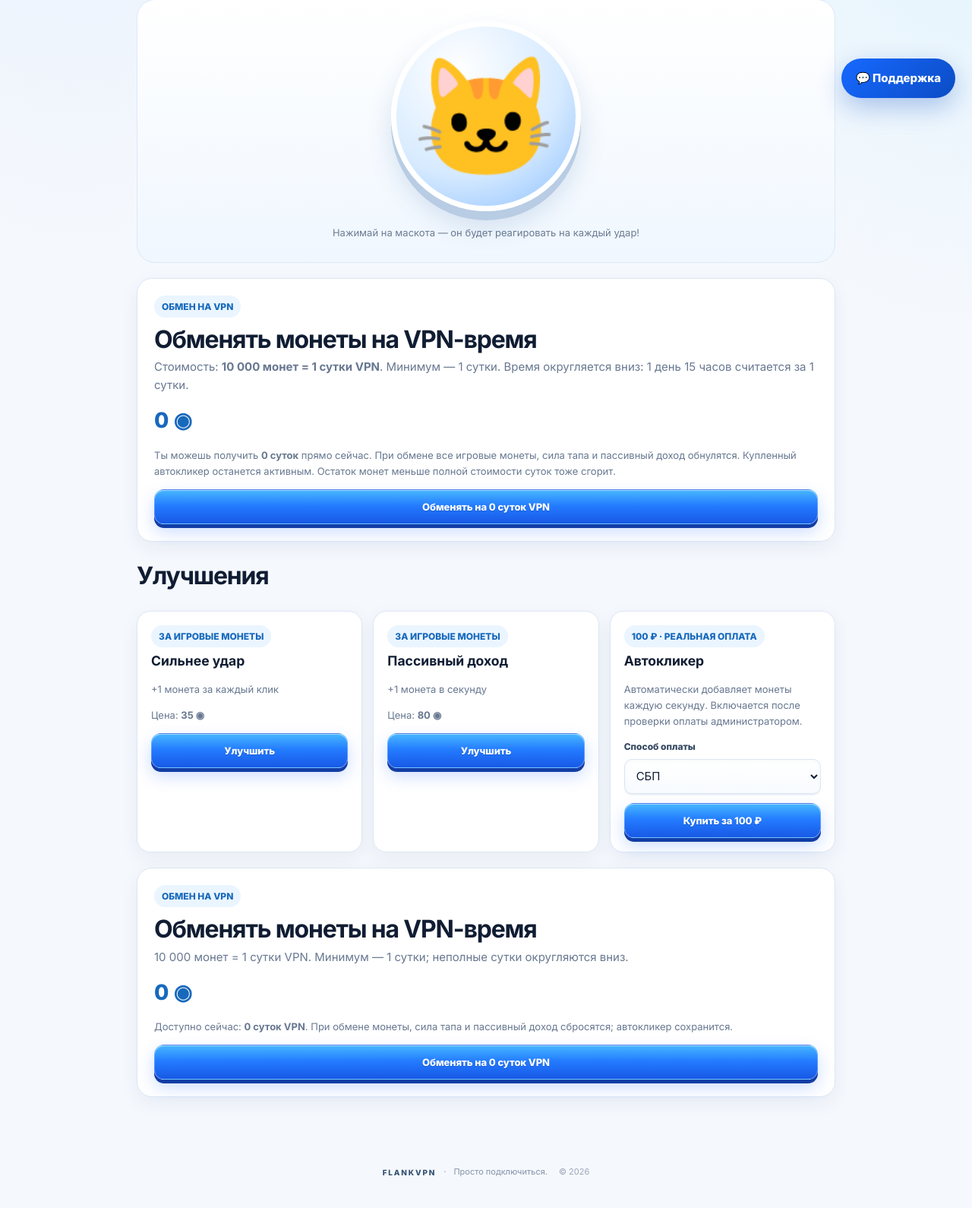
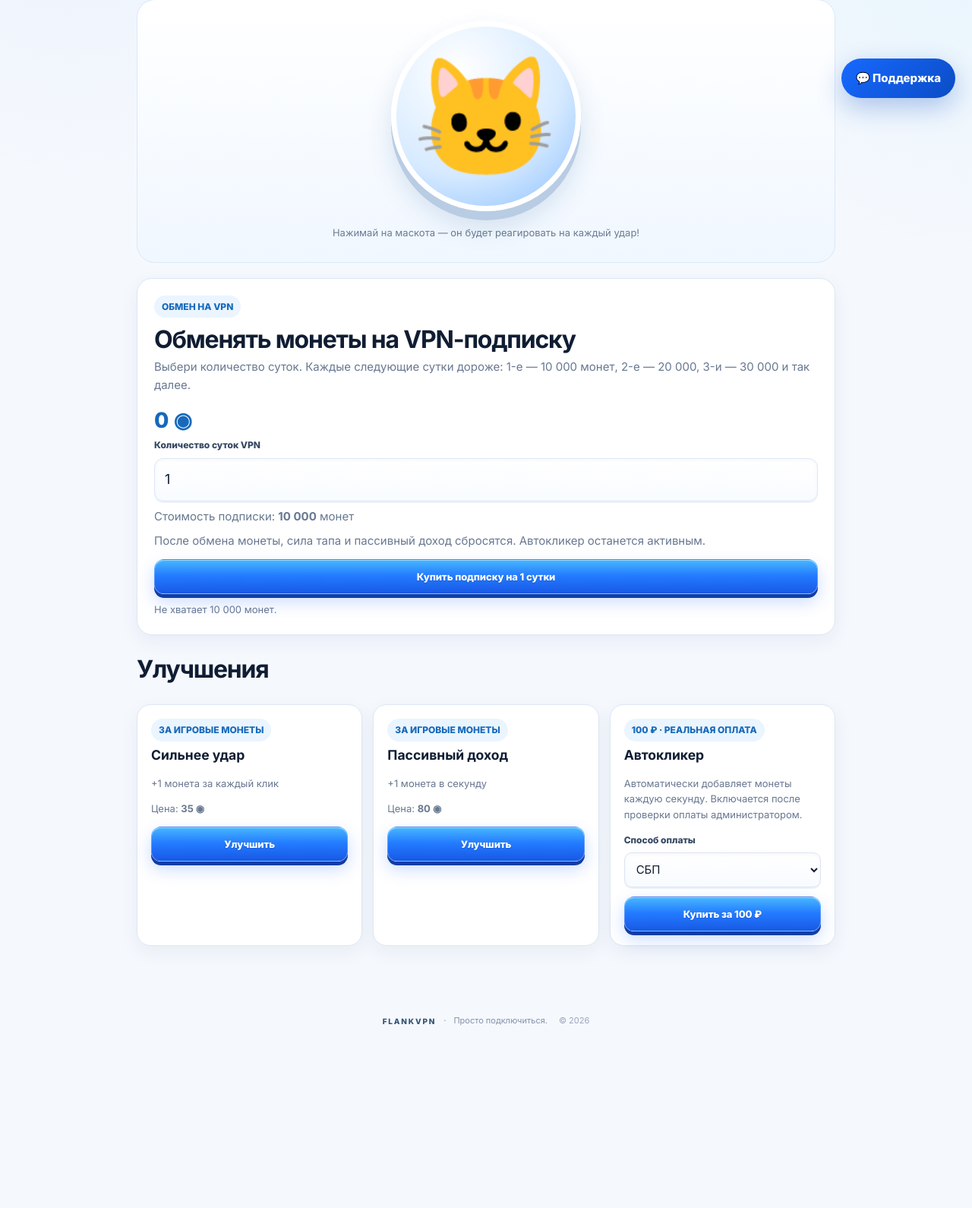
Before and after one commit to magapingpenim-cloud/lumovpn, a Flask app: page /game in a window 1280 px wide. Shown: the part 649-2239 px from the top of the page at 76% size. After the commit the page ends 1999 px from the top, so only its background shows below. Run offline with Flask 3, Linux system fonts and the light colour scheme; the visitor is signed in with stand-in values (Sample User, id 1); data comes from the database, SQL or seed files in the repository; data that the repository does not hold is empty; parts of the project's set-up code (start-up, migrations or seed data) failed here and were passed over; some libraries are stand-ins or nearby versions.

Commit message:
Add visible VPN subscription duration calculator

```diff
--- a/templates/game.html
+++ b/templates/game.html
@@ -23,27 +23,38 @@
  </div>
 </section>
 <section class="game-stage"><button type="button" id="mascot" class="mascot" aria-label="Нажми, чтобы заработать монеты"><span class="cat-face" aria-hidden="true">🐱</span></button><p class="tap-hint">Нажимай на маскота — он будет реагировать на каждый удар!</p></section>
-<section class="redeem-card">
- <span class="game-pill">ОБМЕН НА VPN</span><h2 style="margin:10px 0 5px">Обменять монеты на VPN-время</h2>
- <p style="margin:0 0 12px;color:#687891">Стоимость: <strong>{{ "{:,}".format(coins_per_vpn_day).replace(",", " ") }} монет = 1 сутки VPN</strong>. Минимум — 1 сутки. Время округляется вниз: 1 день 15 часов считается за 1 сутки.</p>
- <div class="redeem-value">{{ state.coins }} ◉</div>
- <p style="color:#687891;font-size:13px">Ты можешь получить <strong>{{ state.coins // coins_per_vpn_day }} суток</strong> прямо сейчас. При обмене все игровые монеты, сила тапа и пассивный доход обнулятся. Купленный автокликер останется активным. Остаток монет меньше полной стоимости суток тоже сгорит.</p>
- <form method="post" action="{{ url_for('game_redeem') }}" onsubmit="return confirm('Обменять монеты на {{ state.coins // coins_per_vpn_day }} суток VPN? Монеты, сила тапа и пассивный доход будут сброшены. Автокликер сохранится.')">
-  <button class="btn primary" type="submit" {% if state.coins < coins_per_vpn_day %}disabled{% endif %}>Обменять на {{ state.coins // coins_per_vpn_day }} суток VPN</button>
- </form>
-</section>
+<section class="redeem-card" id="vpn-exchange">
+  <span class="game-pill">ОБМЕН НА VPN</span><h2 style="margin:10px 0 5px">Обменять монеты на VPN-подписку</h2>
+  <p style="margin:0 0 12px;color:#687891">Выбери количество суток. Каждые следующие сутки дороже: 1-е — 10 000 монет, 2-е — 20 000, 3-и — 30 000 и так далее.</p>
+  <div class="redeem-value"><span id="exchange-balance">{{ state.coins }}</span> ◉</div>
+  <label for="exchange-days">Количество суток VPN</label>
+  <input id="exchange-days" name="days" type="number" min="1" max="365" value="1" step="1" style="display:block;width:100%;box-sizing:border-box;margin:8px 0;padding:13px;border:1px solid #dce7f5;border-radius:12px;font-size:18px">
+  <p style="margin:0 0 8px;color:#687891">Стоимость подписки: <strong id="exchange-cost">10 000</strong> монет</p>
+  <p style="margin:0 0 12px;color:#687891">После обмена монеты, сила тапа и пассивный доход сбросятся. Автокликер останется активным.</p>
+  <form id="exchange-form" method="post" action="{{ url_for('game_redeem') }}" onsubmit="return confirm('Купить VPN-подписку на выбранное количество суток? Монеты, сила тапа и пассивный доход будут сброшены. Автокликер сохранится.')">
+   <input type="hidden" name="days" id="exchange-days-hidden" value="1">
+   <button class="btn primary" id="exchange-buy" type="submit" {% if state.coins < coins_per_vpn_day %}disabled{% endif %}>Купить подписку на 1 сутки</button>
+   <p id="exchange-note" style="margin:10px 0 0;color:#687891;font-size:13px"></p>
+  </form>
+ </section>
 <h2>Улучшения</h2><div class="game-grid">{% for key,u in upgrades.items() %}<article class="game-card"><span class="game-pill">ЗА ИГРОВЫЕ МОНЕТЫ</span><h3>{{ u.title }}</h3><p>{{ u.description }}</p><p>Цена: <strong>{{ u.price }} ◉</strong></p><form method="post" action="{{ url_for('game_upgrade',kind=key) }}"><button class="btn primary" type="submit">Улучшить</button></form></article>{% endfor %}
 <article class="game-card"><span class="game-pill">100 ₽ · РЕАЛЬНАЯ ОПЛАТА</span><h3>Автокликер</h3><p>{% if state.autoclicker %}Автокликер уже активирован и приносит {{ state.click_power }} монет в секунду.{% else %}Автоматически добавляет монеты каждую секунду. Включается после проверки оплаты администратором.{% endif %}</p>{% if not state.autoclicker %}<form method="post" action="{{ url_for('game_buy_autoclicker') }}"><label for="game-payment-method">Способ оплаты</label><select id="game-payment-method" name="method"><option value="sbp">СБП</option><option value="card">Банковская карта</option></select><button class="btn primary" type="submit">Купить за 100 ₽</button></form>{% else %}<span class="game-pill">Покупка подтверждена</span>{% endif %}</article></div>
-<section class="redeem-card" id="vpn-exchange-bottom">
-  <span class="game-pill">ОБМЕН НА VPN</span><h2 style="margin:10px 0 5px">Обменять монеты на VPN-время</h2>
-  <p style="margin:0 0 12px;color:#687891">10 000 монет = 1 сутки VPN. Минимум — 1 сутки; неполные сутки округляются вниз.</p>
-  <div class="redeem-value">{{ state.coins }} ◉</div>
-  <p style="color:#687891;font-size:13px">Доступно сейчас: <strong>{{ state.coins // coins_per_vpn_day }} суток VPN</strong>. При обмене монеты, сила тапа и пассивный доход сбросятся; автокликер сохранится.</p>
-  <form method="post" action="{{ url_for('game_redeem') }}" onsubmit="return confirm('Обменять монеты на {{ state.coins // coins_per_vpn_day }} суток VPN? Монеты, сила тапа и пассивный доход будут сброшены. Автокликер сохранится.')">
-   <button class="btn primary" type="submit" {% if state.coins < coins_per_vpn_day %}disabled{% endif %}>Обменять на {{ state.coins // coins_per_vpn_day }} суток VPN</button>
-  </form>
- </section>
+
 {% if purchases %}<section class="game-card"><h2>Мои заявки на автокликер</h2>{% for p in purchases %}<div class="purchase-row"><span>Заявка #{{ p.id }} · {{ p.payment_method|upper }} · {{ p.amount }} ₽</span><strong>{{ {'awaiting_payment':'Ожидает оплаты','awaiting_review':'На проверке','active':'Активирован','rejected':'Отклонена'}.get(p.status,p.status) }}</strong>{% if p.status == 'awaiting_payment' %}<a href="{{ url_for('game_payment',pid=p.id) }}">Продолжить оплату →</a>{% endif %}</div>{% endfor %}</section>{% endif %}</div>
+<script>
+(function(){
+ const days=document.getElementById('exchange-days'), hidden=document.getElementById('exchange-days-hidden'), costEl=document.getElementById('exchange-cost'), buy=document.getElementById('exchange-buy'), note=document.getElementById('exchange-note');
+ const balance=Number(document.getElementById('exchange-balance').textContent.replace(/\s/g,''))||0;
+ function update(){
+  let n=Math.max(1,Math.min(365,Math.floor(Number(days.value)||1))); days.value=n; hidden.value=n;
+  const cost=10000*n*(n+1)/2; costEl.textContent=Math.round(cost).toLocaleString('ru-RU');
+  buy.textContent='Купить подписку на '+n+' '+(n===1?'сутки':'суток');
+  buy.disabled=balance<cost;
+  note.textContent=balance<cost?'Не хватает '+Math.round(cost-balance).toLocaleString('ru-RU')+' монет.':'После покупки будет создана VPN-подписка на '+n+' суток в формате JSON.';
+ }
+ days.addEventListener('input',update); update();
+})();
+</script>
 <script>(function(){const button=document.getElementById('mascot'),balance=document.getElementById('coin-balance'),power=document.getElementById('click-power');let busy=false;button.addEventListener('click',async function(){if(busy)return;busy=true;button.classList.remove('hit');void button.offsetWidth;button.classList.add('hit');setTimeout(()=>button.classList.remove('hit'),220);const pop=document.createElement('span');pop.className='coin-pop';pop.textContent='+'+(power.textContent.match(/\d+/)?.[0]||1)+' ◉';pop.style.left=(35+Math.random()*30)+'%';pop.style.top='35%';document.querySelector('.game-stage').appendChild(pop);setTimeout(()=>pop.remove(),700);try{const r=await fetch('{{ url_for("game_tap") }}',{method:'POST',headers:{'X-Requested-With':'fetch'}});if(!r.ok)throw new Error();const d=await r.json();balance.textContent=d.coins;power.textContent='+'+d.click_power+' ◉';document.getElementById('income-rate').textContent='+'+d.income+' ◉';const contest=document.querySelector('.contest-card');if(contest){const score=document.getElementById('contest-score-'+contest.dataset.currentUser);if(score)score.textContent=d.contest_points+' очков';}}catch(e){window.location.reload();return;}finally{busy=false;}});})();
 </script>
 <script>
```
